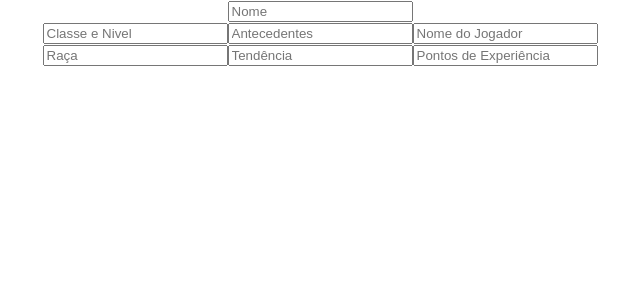
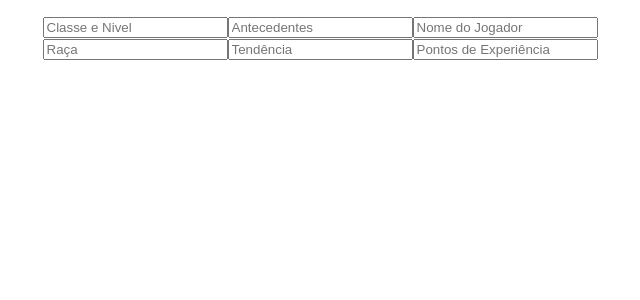
Before and after one commit to BenHurAlbertassi12/FichaDeD, a React (Create React App) app: page / in a window 1280 px wide. Shown: the top 300 px of the page, without its empty margins (320-960 px from the left). Built offline with nearby package versions, Linux system fonts and the light colour scheme.

Commit message:
Função de esconder

```diff
--- a/src/Components/Title/title.jsx
+++ b/src/Components/Title/title.jsx
@@ -8,17 +8,24 @@
   const [raca, setRaca] = useState('');
   const [tendencia, setTendencia] = useState('');
   const [pontosDeExperiencia, setPontosDeExperiencia] = useState('');
+  const [isVisible, setIsVisible] = useState(false);
+
+  const toggleVisibility = () => {
+    setIsVisible(!isVisible);
+  };
 
   return (
     <div>
       <div>
+        {isVisible && (
           <input
             type='text'
             placeholder='Nome'
             value={nome}
             onChange={(e) => setNome(e.target.value)}
           />
-        {nome}
+        )}
+        <p onClick={toggleVisibility}>{isVisible ? nome : nome}</p>
       </div>
       <div>
         <div>
```
Lines whose indentation alone changed are shown as unchanged.
